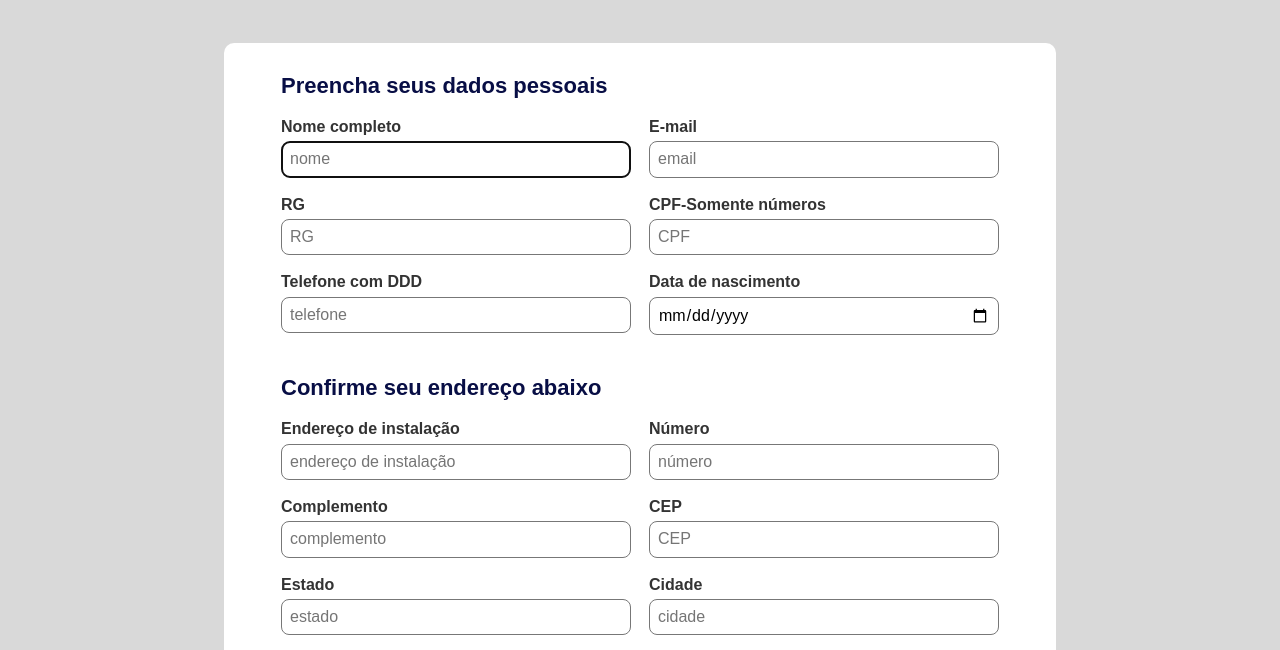
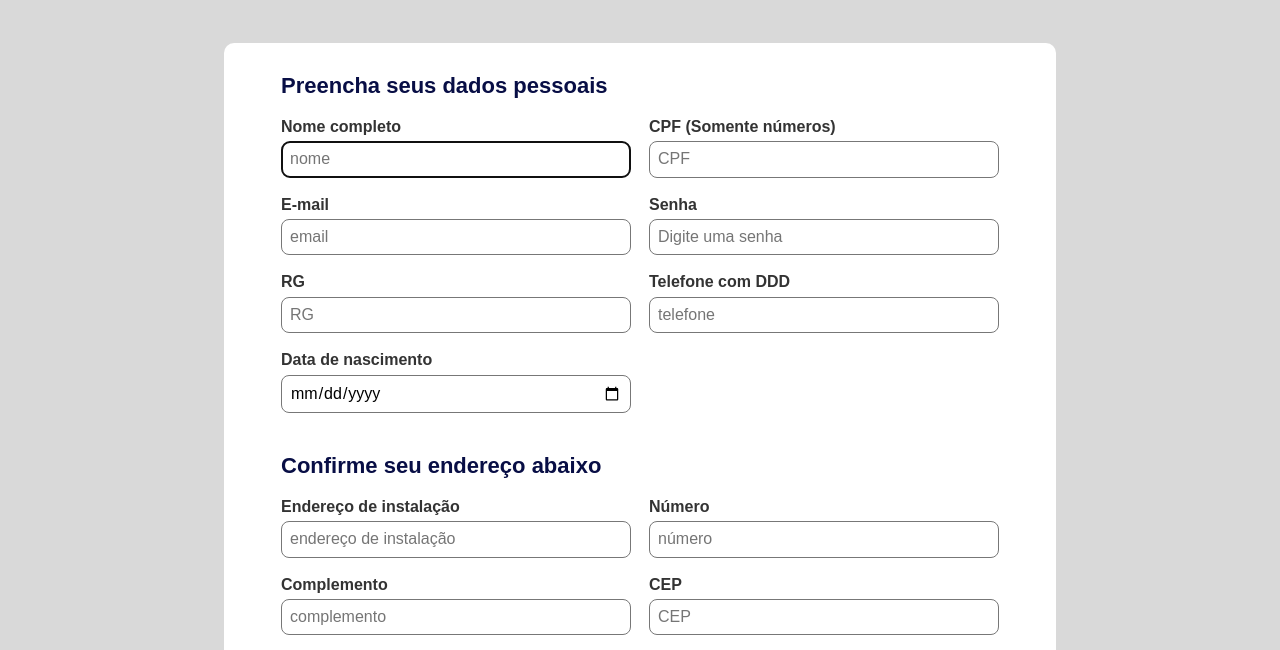
Before and after one commit to Henrique018/STARTNET, a plain HTML site: page Front-end/data.html in a window 1280 px wide. Shown: the part 117-767 px from the top of the page. Drawn offline with nearby package versions, Linux system fonts and the light colour scheme.

Commit message:
add password field to data.html

```diff
--- a/Front-end/data.html
+++ b/Front-end/data.html
@@ -42,17 +42,22 @@
                             <input type="text" name="nome" placeholder="nome" id="nome" required autofocus>
                         </div>
                         <div class="group">
+                            <label for="cpf">CPF (Somente números)</label>
+                            <input type="text" id="cpf" maxlength="11" minlength="11" placeholder="CPF" required>
+                        </div>
+                        <div class="group">
                             <label for="email">E-mail</label>
                             <input type="email" placeholder="email" id="email" required>
+                        </div>
+                        <div class="group">
+                            <label for="senha">Senha</label>
+                            <input type="password" placeholder="Digite uma senha" id="senha" required>
                         </div>
                         <div class="group">
                             <label for="rg">RG</label>
                             <input type="text" id="rg" maxlength="10" minlength="7" placeholder="RG" required>
                         </div>
-                        <div class="group">
-                            <label for="cpf">CPF-Somente números</label>
-                            <input type="text" id="cpf" maxlength="11" minlength="11" placeholder="CPF" required>
-                        </div>
+
                         <div class="group">
                             <label for="phone">Telefone com DDD</label>
                             <input type="tel" id="phone" maxlength="11" minlength="11" placeholder="telefone">
```
